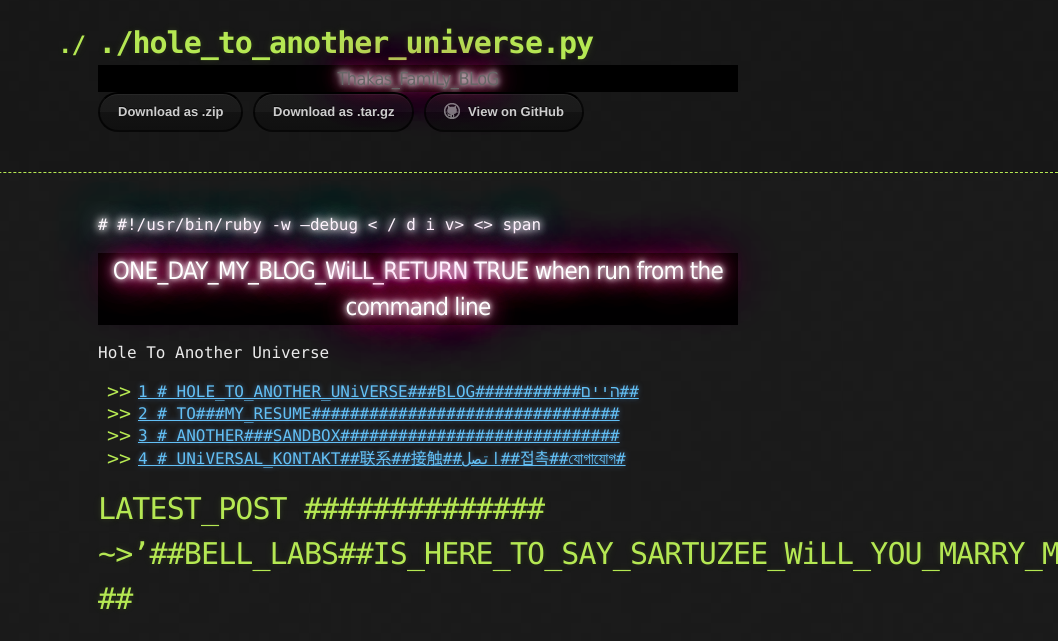
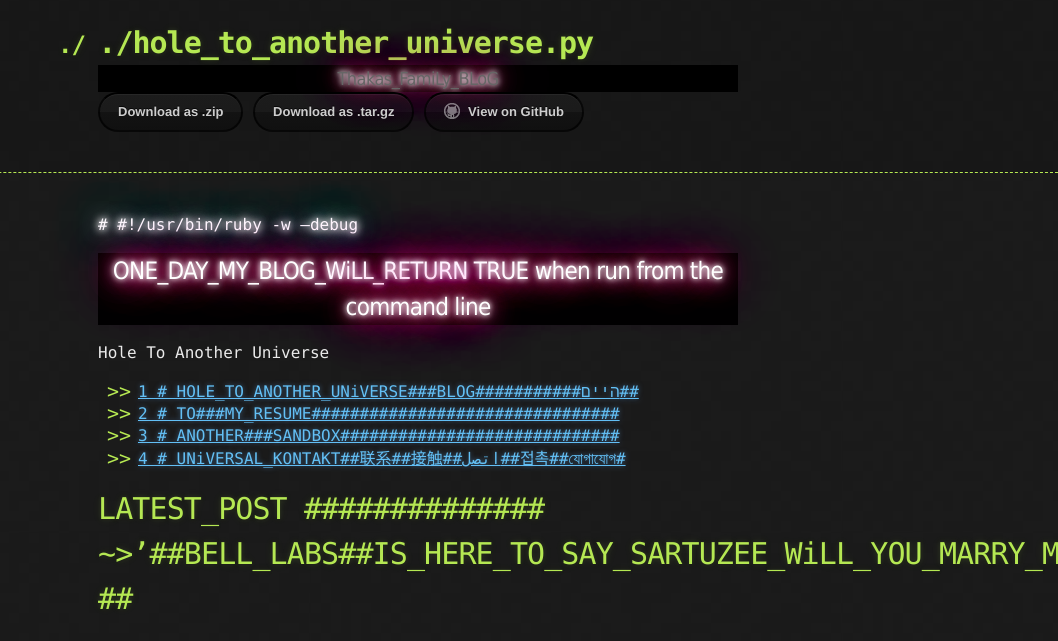
Before and after one commit to ThakaRashard/ARCHIVEholetoanotheruniverse, a Jekyll site: the page built from index.md, in a window 1280 px wide and 1400 px high. Shown: the top 641 px of the window, without its empty margins (222-1280 px from the left). Built offline with Jekyll 4.4.1, drawn with Linux system fonts in a browser that asks for light colours; our own code applies the rules of GitHub Pages for plain Markdown files; some of the changed text lies outside the part shown; grey boxes are pictures that could not be loaded.

```diff
--- a/index.md
+++ b/index.md
@@ -297,8 +297,7 @@ li a:hover {
 
 <span class="neonText">
  # #!/usr/bin/ruby -w --debug
-< / d i v>
-<> span </span>
+</span>
 
 ## ONE_DAY_MY_BLOG_WiLL_RETURN TRUE when run from the command line
 
@@ -312,19 +311,21 @@ Hole To Another Universe
 </ul>
 
 # LATEST_POST ############## ~>'##BELL_LABS##IS_HERE_TO_SAY_SARTUZEE_WiLL_YOU_MARRY_ME##??##
-###
-<iframe width="100%" height="315" src="https://www.youtube.com/embed/mW04Tct60Rg" title="YouTube video player" frameborder="0"  allowfullscreen></iframe>
-<iframe width="100%" height="315" src="https://www.youtube.com/embed/T4lnfX4QXUQ" title="YouTube video player" frameborder="0"  allowfullscreen></iframe>
+<iframe width="100%" height="315" src="https://www.youtube.com/embed/M2c6qblEwnQ" title="YouTube video player" frameborder="0" allowfullscreen></iframe>
+<iframe width="100%" height="315" src="https://www.youtube.com/embed/zVc-K1kKkVk" title="YouTube video player" frameborder="0" allowfullscreen></iframe>
+<iframe width="100%" height="315" src="https://www.youtube.com/embed/P_Ww0ZXAEsY" title="YouTube video player" frameborder="0" allowfullscreen></iframe>
+<iframe width="100%" height="315" src="https://www.youtube.com/embed/mW04Tct60Rg" title="YouTube video player" frameborder="0" allowfullscreen></iframe>
+<iframe width="100%" height="315" src="https://www.youtube.com/embed/T4lnfX4QXUQ" title="YouTube video player" frameborder="0" allowfullscreen></iframe>
 [##KiLLER_INSTiNCT_EMULATED_ON_MAME##](https://www.thekillerinstinctproject.com/kiproject/kimame.html)
 [The U.S. National Archives *FLiCKRACCT* ](https://www.flickr.com/photos/35740357@N03/)
 <span class="neonText">
  #somalisong #Oromogirl#quxubesero
-<> span </span>
-<iframe width="100%" height="315" src="https://www.youtube.com/embed/LAmd1DQaotk" title="YouTube video player" frameborder="0" allow="accelerometer; autoplay; clipboard-write; encrypted-media; gyroscope; picture-in-picture" allowfullscreen></iframe>
-<iframe width="100%" height="315" src="https://www.youtube.com/embed/v9AKH16--VE" title="YouTube video player" frameborder="0" allow="accelerometer; autoplay; clipboard-write; encrypted-media; gyroscope; picture-in-picture" allowfullscreen></iframe>
-<iframe width="100%" height="315" src="https://www.youtube.com/embed/qp1Pq2Fuw30" title="YouTube video player" frameborder="0" allow="accelerometer; autoplay; clipboard-write; encrypted-media; gyroscope; picture-in-picture" allowfullscreen></iframe>
+</span>
+<iframe width="100%" height="315" src="https://www.youtube.com/embed/LAmd1DQaotk" title="YouTube video player" frameborder="0" allowfullscreen></iframe>
+<iframe width="100%" height="315" src="https://www.youtube.com/embed/v9AKH16--VE" title="YouTube video player" frameborder="0" allowfullscreen></iframe>
+<iframe width="100%" height="315" src="https://www.youtube.com/embed/qp1Pq2Fuw30" title="YouTube video player" frameborder="0" allowfullscreen></iframe>
 <span class="firstcharacter">JUSTICE_FOR_SAUTUZEE</span>
-<iframe width="100%" height="315" src="https://www.youtube.com/embed/dTXiH2hRmFs" title="YouTube video player" frameborder="0" allow="accelerometer; autoplay; clipboard-write; encrypted-media; gyroscope; picture-in-picture" allowfullscreen></iframe>
+<iframe width="100%" height="315" src="https://www.youtube.com/embed/dTXiH2hRmFs" title="YouTube video player" frameborder="0" allowfullscreen></iframe>
  https://www.fbi.gov/wanted/topten/rafael-caro-quintero
  https://youtu.be/0DJk7h6uLZw
 [ ##voyeurism##_OUT_IN_THe_OPEN_ON_YOUTUBE##MY_FAMILY_HAS_THIS_ISSUE## :^( ](https://www.youtube.com/watch?v=oETVDKbThcE)
```
